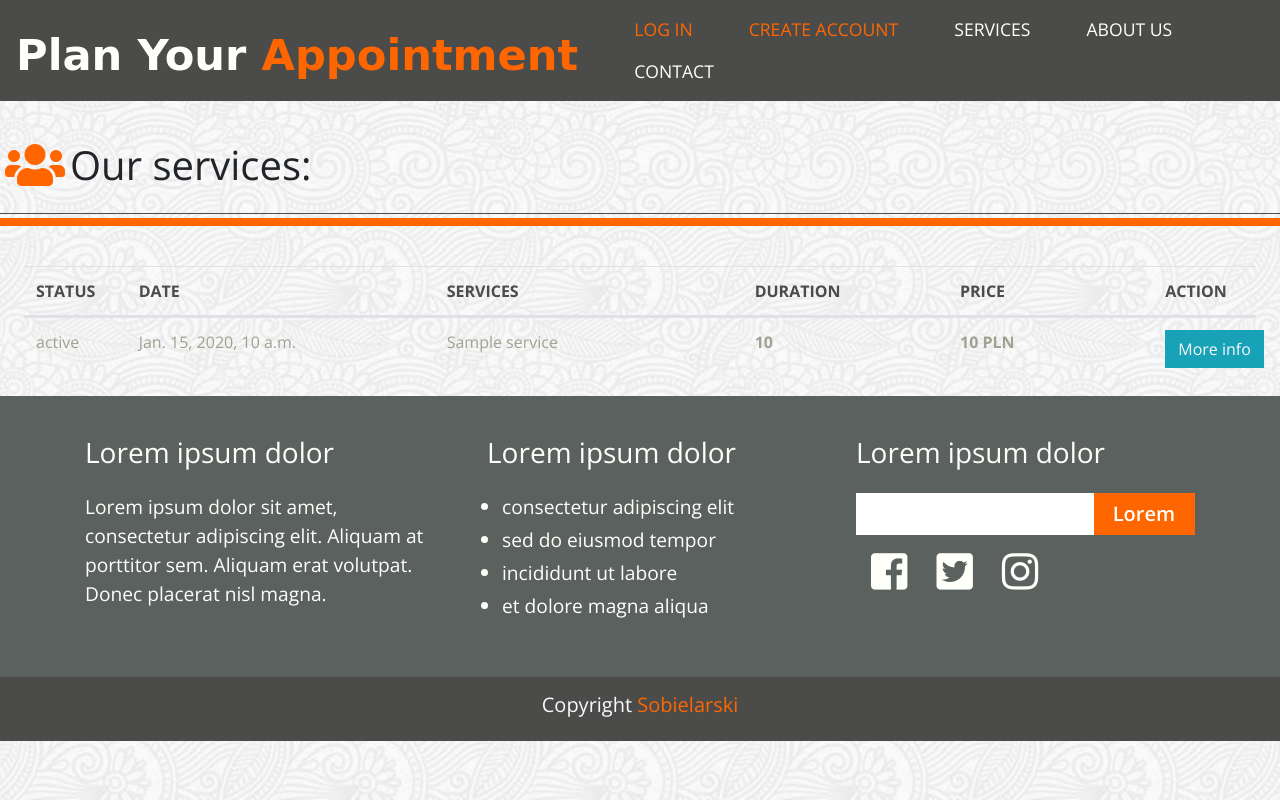
After one commit to skafnir/AMS-project, a Django app: template AMS/appointments/templates/appointments/my_appointments.html in a window 1280 px wide. The commit adds this page. Run offline with Django 3.2, Linux system fonts and the light colour scheme; the template is opened without the code that fills it: most values are stand-ins (such as "Sample title", 1, 10 or a date in 2020); some libraries are stand-ins or nearby versions; some web fonts are replaced.

Commit message:
appointment create, my appointments, few small changes (fixing links etc)

```diff
--- a/AMS/AMS/urls.py
+++ b/AMS/AMS/urls.py
@@ -17,6 +17,7 @@ Including another URLconf
 from django.contrib import admin
 from django.urls import path, re_path, include
 
+from appointments.views import AppointmentRequestView, AppointmentsView
 from main.views import MainPageView, AboutView, ContactView, Dashboard, ServicesView, ServicesDetailsView
 
 urlpatterns = [
@@ -29,6 +30,8 @@ urlpatterns = [
     path('accounts/', include('django.contrib.auth.urls')),
     path('accounts/', include('accounts.urls')),
     path('dashboard/', Dashboard.as_view(), name='dashboard'),
+    path('appointmentrequest/', AppointmentRequestView.as_view(), name='appointment-request'),
+    path('myappointments/', AppointmentsView.as_view(), name='my-appointments'),
 
 
 
--- /dev/null
+++ b/AMS/appointments/templates/appointments/my_appointments.html
@@ -0,0 +1,52 @@
+{% extends "main/__base__.html" %}
+
+{% block title %} My Appointments {% endblock title %}
+
+{% block content %}
+
+<section>
+        <div class="row padding-small">
+            <i class="fas fa-users icon-users"></i>
+            <h1>Our services:</h1>
+            <hr>
+            <div class="orange-line w-100"></div>
+        </div>
+    </section>
+
+    <section class="mr-4 ml-4">
+    <table class="table">
+            <thead>
+              <tr class="d-flex text-color-darker">
+                <th scope="col" class="col-1">STATUS</th>
+                <th scope="col" class="col-3">DATE</th>
+                  <th scope="col" class="col-3">SERVICES</th>
+                  <th scope="col" class="col-2">DURATION</th>
+                  <th scope="col" class="col-2">PRICE</th>
+                <th scope="col" class="col-1">ACTION</th>
+              </tr>
+            </thead>
+            <tbody class="text-color-lighter">
+            {% for appointment in appointments %}
+              <tr class="d-flex">
+                <td class="col-1">
+                    {{ appointment.get_status_display }}
+                </td>
+                <td class="col-3">
+                    {{ appointment.date_from }}
+                </td>
+                <td class="col-3">
+                    {% for service in appointment.services.all %}
+                        {{ service }}<br>
+                    {% endfor %}
+                </td>
+                  <th scope="row" class="col-2">{{ appointment.duration_total }}</th>
+                  <th scope="row" class="col-2">{{ appointment.price_total }} PLN</th>
+                <td class="col-1"><a href="#" class="btn btn-info rounded-0 text-light">
+                    More info</a></button></td>
+              </tr>
+            {% endfor %}
+            </tbody>
+        </table>
+    </section>
+
+{% endblock content %}
--- a/AMS/main/models.py
+++ b/AMS/main/models.py
@@ -31,4 +31,4 @@ class Service(models.Model):
     description = models.TextField(null=True, blank=True)
 
     def __str__(self):
-        return f'{self.name}, time: {self.duration}, price: {self.price}'
+        return f'{self.name}, {self.type_of}'
```
Also changed, not shown: AMS/appointments/forms.py (added, +11 -0 lines), AMS/appointments/models.py (+6 -2 lines), AMS/appointments/templates/appointments/appointment_request_form.html (added, +54 -0 lines), AMS/appointments/views.py (+54 -2 lines), AMS/main/templates/main/__dashboard__.html (+6 -8 lines), AMS/appointments/migrations/0001_initial.py.
